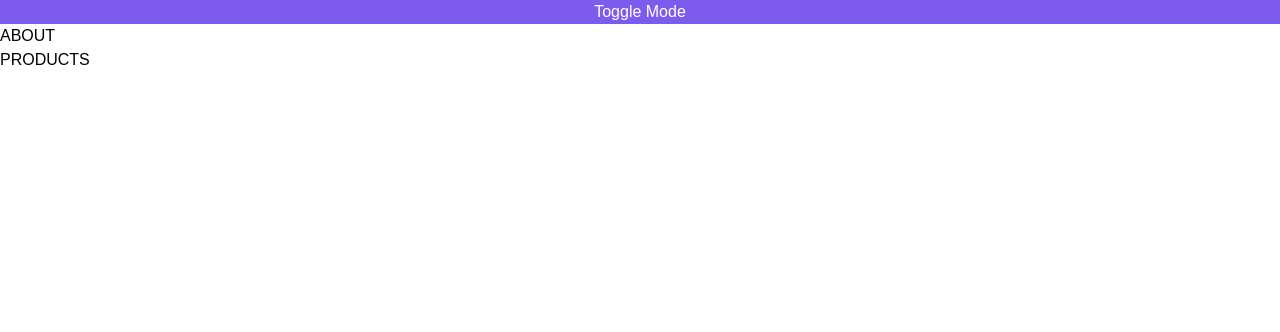
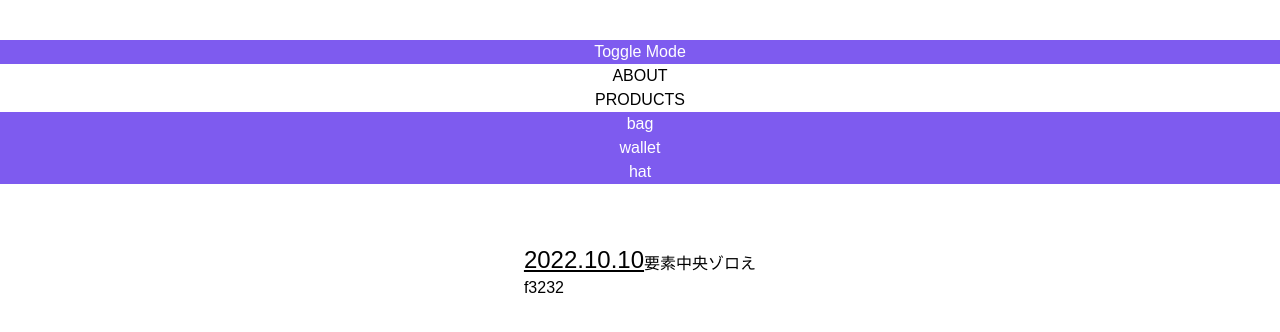
Before and after one commit to mixnuts07/next-nest, a Next.js app in the folder client/: page / in a window 1280 px wide. Shown: the top 332 px of the page. Built offline with nearby package versions, Linux system fonts and the light colour scheme.

Commit message:
add:list; ;

```diff
--- a/client/pages/index.tsx
+++ b/client/pages/index.tsx
@@ -8,6 +8,12 @@ const Home: NextPage = () => {
   const toggleMode = () => {
     darkMode === "dark" ? setDarkMode("") : setDarkMode("dark");
   };
+  const pages = ["ABOUT", "PRODUCTS"];
+  const products = [
+    { name: "bag", color: "red" },
+    { name: "wallet", color: "blue" },
+    { name: "hat", color: "green" },
+  ];
   return (
     <div className={darkMode}>
       <Head>
@@ -15,18 +21,46 @@ const Home: NextPage = () => {
         <meta name="description" content="For Learning" />
         <link rel="icon" href="/favicon.ico" />
       </Head>
+      {/* TODO:LayOutの追加（共通のヘッダー、フッターなど） */}
       <main>
-        <div className="flex flex-col mx-auto dark:bg-purple dark:text-white">
-          <button onClick={toggleMode}>Toggle Mode</button>
+        <div className="text-center my-5">
+          <div className="flex flex-col mx-auto dark:bg-purple dark:text-white mt-10">
+            <button onClick={toggleMode}>Toggle Mode</button>
+          </div>
+          <ul>
+            {pages.map((page) => {
+              return (
+                <li>
+                  <Link href={`/${page.toLowerCase()}`}>{page}</Link>
+                </li>
+              );
+            })}
+            <div className="flex flex-col mx-auto dark:bg-purple dark:text-white">
+              {products.map((product) => {
+                return (
+                  <h5 key={product.name} className="px-3">
+                    <Link
+                      href={`/products/${encodeURIComponent(
+                        product.name
+                      )}/${encodeURIComponent(product.color)}`}
+                    >
+                      {product.name}
+                    </Link>
+                  </h5>
+                );
+              })}
+            </div>
+          </ul>
         </div>
-        <ol>
-          <li>
-            <Link href="/about">ABOUT</Link>
-          </li>
-          <li>
-            <Link href="/products/name/red">PRODUCTS</Link>
-          </li>
-        </ol>
+        <div className="mx-auto pt-10 flex w-fit">
+          <ul>
+            <li className="text-left flex items-end">
+              <h2 className="underline text-2xl">2022.10.10</h2>
+              <h4>要素中央ゾロえ</h4>
+            </li>
+            <li className="text-left">f3232</li>
+          </ul>
+        </div>
       </main>
     </div>
   );
```
